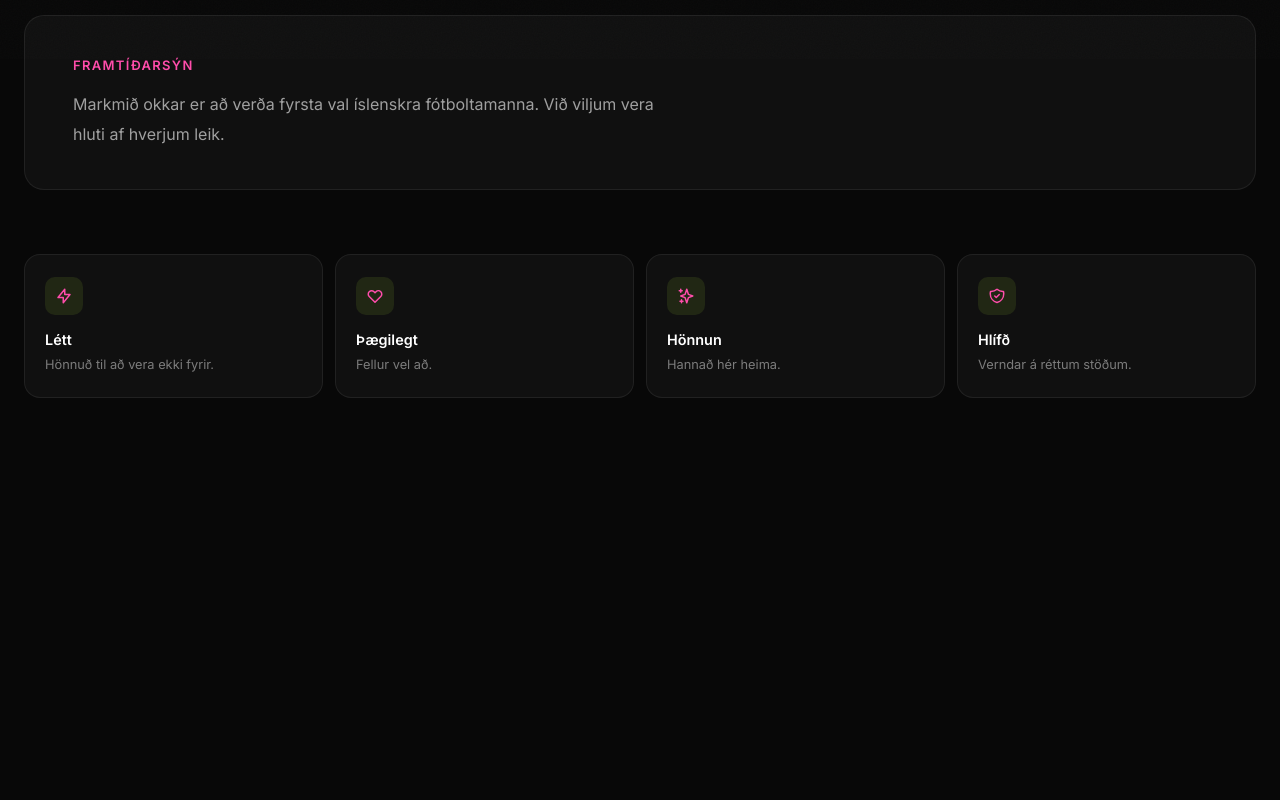
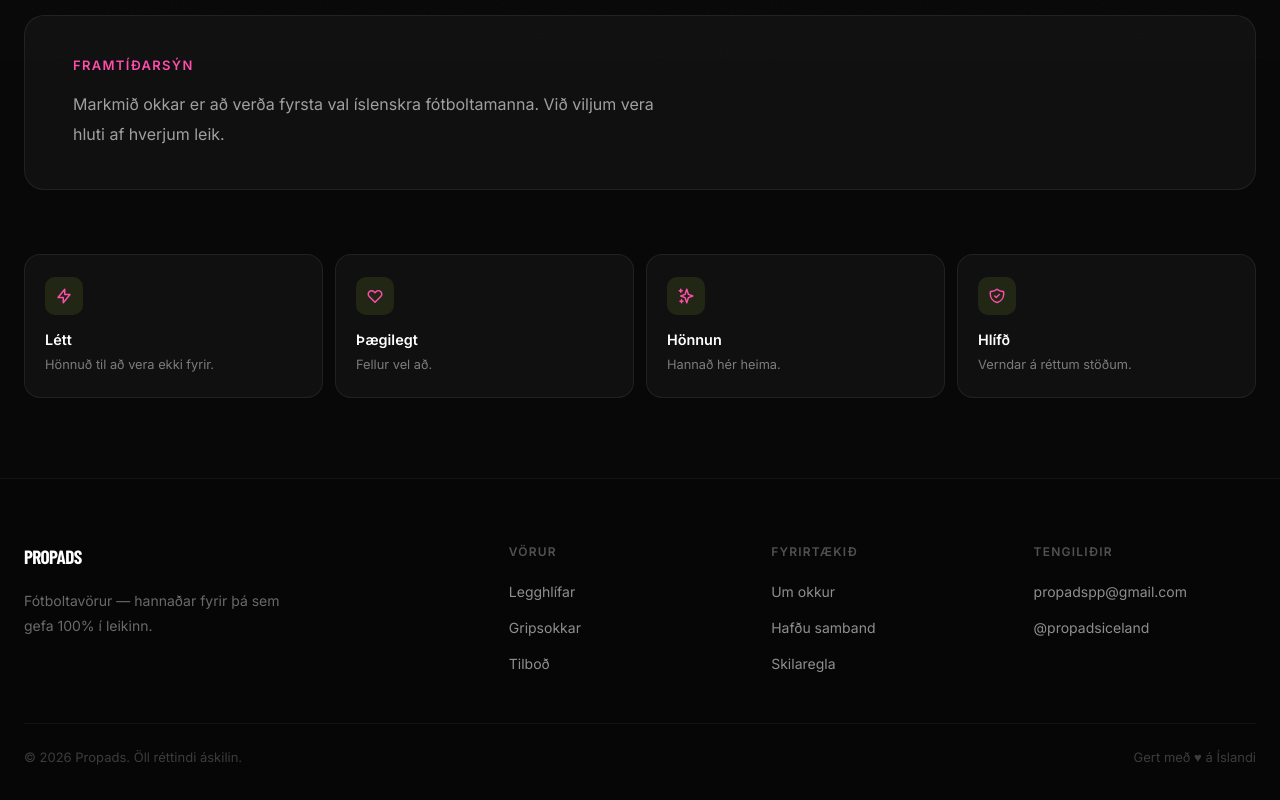
Before and after one commit to Propadspp/propads-site, a Next.js app: page /um-okkur in a window 1280 px wide. Shown: the part 741-1541 px from the top of the page. Before the commit the page ends 1219 px from the top, so only its background shows below. Built offline with nearby package versions, Linux system fonts and the light colour scheme; a web font is replaced by a local one.

Commit message:
Add Footer component to all pages

```diff
--- a/app/vara/[slug]/ProductDetail.tsx
+++ b/app/vara/[slug]/ProductDetail.tsx
@@ -5,6 +5,7 @@ import Image from 'next/image';
 import Link from 'next/link';
 import { useCart } from '@/lib/cart';
 import { urlFor, type Product } from '@/lib/sanity';
+import Footer from '@/components/Footer';
 
 function fmtPrice(n: number) { return n.toLocaleString('is-IS') + ' kr'; }
 
@@ -162,6 +163,7 @@ export default function ProductDetail({ product }: { product: Product }) {
 
         </div>
       </div>
+      <Footer />
     </div>
   );
 }
--- /dev/null
+++ b/components/Footer.tsx
@@ -0,0 +1,43 @@
+import Link from 'next/link';
+
+export default function Footer() {
+  return (
+    <footer style={{ background: '#060606', borderTop: '1px solid rgba(255,255,255,0.05)' }}>
+      <div style={{ maxWidth: 1280, margin: '0 auto', padding: '64px 24px 48px' }}>
+        <div className="footer-grid" style={{ display: 'grid', gridTemplateColumns: '2fr 1fr 1fr 1fr', gap: 40, marginBottom: 48 }}>
+          <div>
+            <span className="font-display" style={{ fontSize: '1.2rem', fontWeight: 800, letterSpacing: '-0.035em', color: '#fff', display: 'block', marginBottom: 16 }}>PROPADS</span>
+            <p style={{ color: 'rgba(255,255,255,0.4)', fontSize: '0.875rem', lineHeight: 1.8, maxWidth: 260 }}>Fótboltavörur — hannaðar fyrir þá sem gefa 100% í leikinn.</p>
+          </div>
+          <div>
+            <h5 style={{ fontSize: '0.75rem', fontWeight: 600, letterSpacing: '0.1em', textTransform: 'uppercase', color: 'rgba(255,255,255,0.3)', marginBottom: 18 }}>Vörur</h5>
+            <ul style={{ listStyle: 'none', display: 'flex', flexDirection: 'column', gap: 12 }}>
+              {[['Legghlífar', '/legghlifar'], ['Gripsokkar', '/gripsokkar'], ['Tilboð', '/tilbod']].map(([l, h]) => (
+                <li key={h}><Link href={h} className="nav-link">{l}</Link></li>
+              ))}
+            </ul>
+          </div>
+          <div>
+            <h5 style={{ fontSize: '0.75rem', fontWeight: 600, letterSpacing: '0.1em', textTransform: 'uppercase', color: 'rgba(255,255,255,0.3)', marginBottom: 18 }}>Fyrirtækið</h5>
+            <ul style={{ listStyle: 'none', display: 'flex', flexDirection: 'column', gap: 12 }}>
+              {[['Um okkur', '/um-okkur'], ['Hafðu samband', '/#hafa-samband'], ['Skilaregla', '/skilaregla']].map(([l, h]) => (
+                <li key={h}><Link href={h} className="nav-link">{l}</Link></li>
+              ))}
+            </ul>
+          </div>
+          <div>
+            <h5 style={{ fontSize: '0.75rem', fontWeight: 600, letterSpacing: '0.1em', textTransform: 'uppercase', color: 'rgba(255,255,255,0.3)', marginBottom: 18 }}>Tengiliðir</h5>
+            <ul style={{ listStyle: 'none', display: 'flex', flexDirection: 'column', gap: 12 }}>
+              <li><a href="mailto:propadspp@gmail.com" className="nav-link">propadspp@gmail.com</a></li>
+              <li><a href="https://instagram.com/propadsiceland" target="_blank" rel="noopener noreferrer" className="nav-link">@propadsiceland</a></li>
+            </ul>
+          </div>
+        </div>
+        <div style={{ borderTop: '1px solid rgba(255,255,255,0.05)', paddingTop: 24, display: 'flex', alignItems: 'center', justifyContent: 'space-between', gap: 12, flexWrap: 'wrap' }}>
+          <p style={{ color: 'rgba(255,255,255,0.22)', fontSize: '0.8125rem' }}>© 2026 Propads. Öll réttindi áskilin.</p>
+          <p style={{ color: 'rgba(255,255,255,0.22)', fontSize: '0.8125rem' }}>Gert með ♥ á Íslandi</p>
+        </div>
+      </div>
+    </footer>
+  );
+}
--- a/components/HomeClient.tsx
+++ b/components/HomeClient.tsx
@@ -6,6 +6,7 @@ import Image from 'next/image';
 import Nav from './Nav';
 import CartDrawer from './CartDrawer';
 import ProductsSection from './ProductsSection';
+import Footer from './Footer';
 import { type Product, type Player, type SiteSettings, urlFor } from '@/lib/sanity';
 
 export default function HomeClient({ products, players, settings }: { products: Product[]; players: Player[]; settings: SiteSettings }) {
@@ -173,39 +174,7 @@ export default function HomeClient({ products, players, settings }: { products:
       </section>
 
       {/* FOOTER */}
-      <footer style={{ background: '#060606', borderTop: '1px solid rgba(255,255,255,0.05)' }}>
-        <div style={{ maxWidth: 1280, margin: '0 auto', padding: '64px 24px 48px' }}>
-          <div className="footer-grid" style={{ display: 'grid', gridTemplateColumns: '2fr 1fr 1fr 1fr', gap: 40, marginBottom: 48 }}>
-            <div>
-              <span className="font-display" style={{ fontSize: '1.2rem', fontWeight: 800, letterSpacing: '-0.035em', color: '#fff', display: 'block', marginBottom: 16 }}>PROPADS</span>
-              <p style={{ color: 'rgba(255,255,255,0.4)', fontSize: '0.875rem', lineHeight: 1.8, maxWidth: 260 }}>Fótboltavörur — hannaðar fyrir þá sem gefa 100% í leikinn.</p>
-            </div>
-            <div>
-              <h5 style={{ fontSize: '0.75rem', fontWeight: 600, letterSpacing: '0.1em', textTransform: 'uppercase', color: 'rgba(255,255,255,0.3)', marginBottom: 18 }}>Vörur</h5>
-              <ul style={{ listStyle: 'none', display: 'flex', flexDirection: 'column', gap: 12 }}>
-                {[['Legghlífar','/legghlifar'],['Gripsokkar','/gripsokkar'],['Tilboð','/tilbod']].map(([l,h]) => <li key={h}><Link href={h} className="nav-link">{l}</Link></li>)}
-              </ul>
-            </div>
-            <div>
-              <h5 style={{ fontSize: '0.75rem', fontWeight: 600, letterSpacing: '0.1em', textTransform: 'uppercase', color: 'rgba(255,255,255,0.3)', marginBottom: 18 }}>Fyrirtækið</h5>
-              <ul style={{ listStyle: 'none', display: 'flex', flexDirection: 'column', gap: 12 }}>
-                {[['Um okkur','/um-okkur'],['Hafðu samband','/#hafa-samband'],['Skilaregla','/skilaregla']].map(([l,h]) => <li key={h}><Link href={h} className="nav-link">{l}</Link></li>)}
-              </ul>
-            </div>
-            <div>
-              <h5 style={{ fontSize: '0.75rem', fontWeight: 600, letterSpacing: '0.1em', textTransform: 'uppercase', color: 'rgba(255,255,255,0.3)', marginBottom: 18 }}>Tengiliðir</h5>
-              <ul style={{ listStyle: 'none', display: 'flex', flexDirection: 'column', gap: 12 }}>
-                <li><a href="mailto:propadspp@gmail.com" className="nav-link">propadspp@gmail.com</a></li>
-                <li><a href="#" className="nav-link">@propadsiceland</a></li>
-              </ul>
-            </div>
-          </div>
-          <div style={{ borderTop: '1px solid rgba(255,255,255,0.05)', paddingTop: 24, display: 'flex', alignItems: 'center', justifyContent: 'space-between', gap: 12, flexWrap: 'wrap' }}>
-            <p style={{ color: 'rgba(255,255,255,0.22)', fontSize: '0.8125rem' }}>© 2026 Propads. Öll réttindi áskilin.</p>
-            <p style={{ color: 'rgba(255,255,255,0.22)', fontSize: '0.8125rem' }}>Gert með ♥ á Íslandi</p>
-          </div>
-        </div>
-      </footer>
+      <Footer />
     </>
   );
 }
--- a/components/PageLayout.tsx
+++ b/components/PageLayout.tsx
@@ -3,6 +3,7 @@
 import { useState } from 'react';
 import Nav from './Nav';
 import CartDrawer from './CartDrawer';
+import Footer from './Footer';
 
 export default function PageLayout({ children }: { children: React.ReactNode }) {
   const [cartOpen, setCartOpen] = useState(false);
@@ -11,6 +12,7 @@ export default function PageLayout({ children }: { children: React.ReactNode })
       <Nav onCartOpen={() => setCartOpen(true)} />
       <CartDrawer open={cartOpen} onClose={() => setCartOpen(false)} />
       {children}
+      <Footer />
     </>
   );
 }
```
